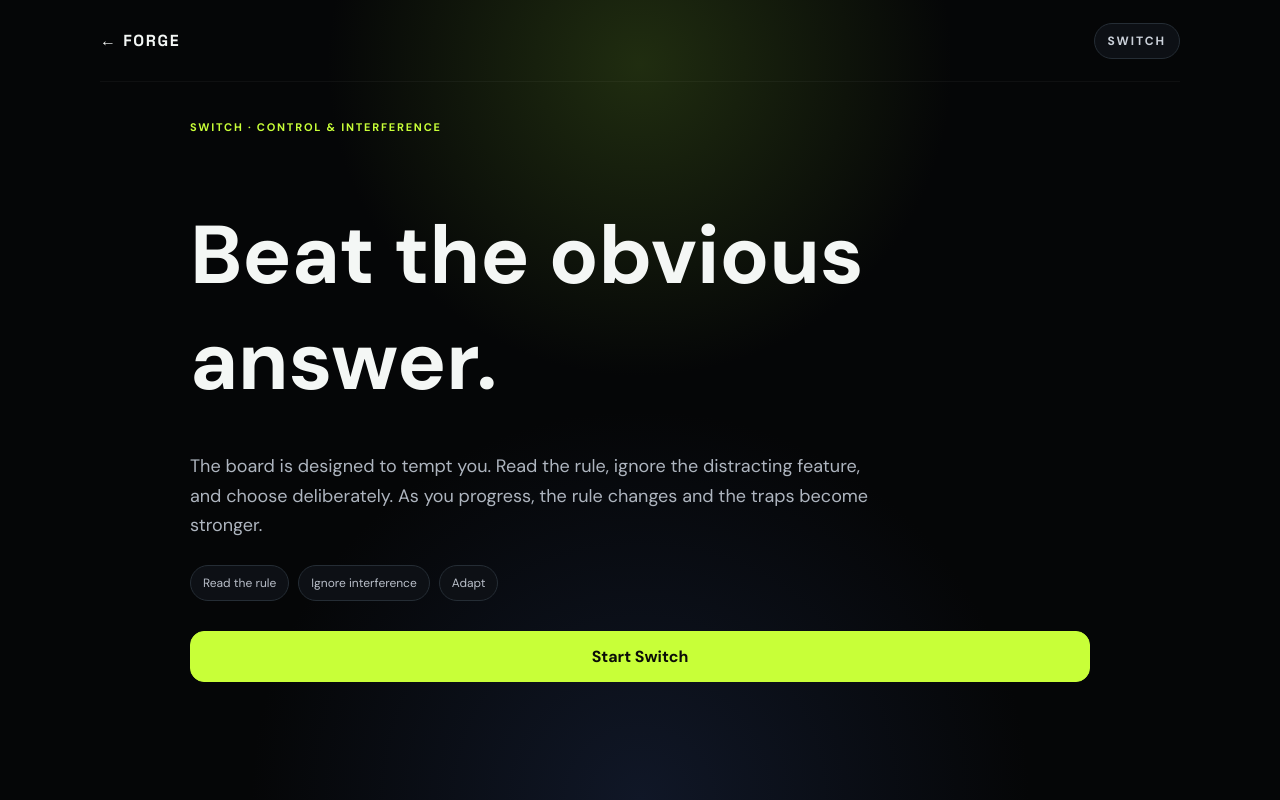
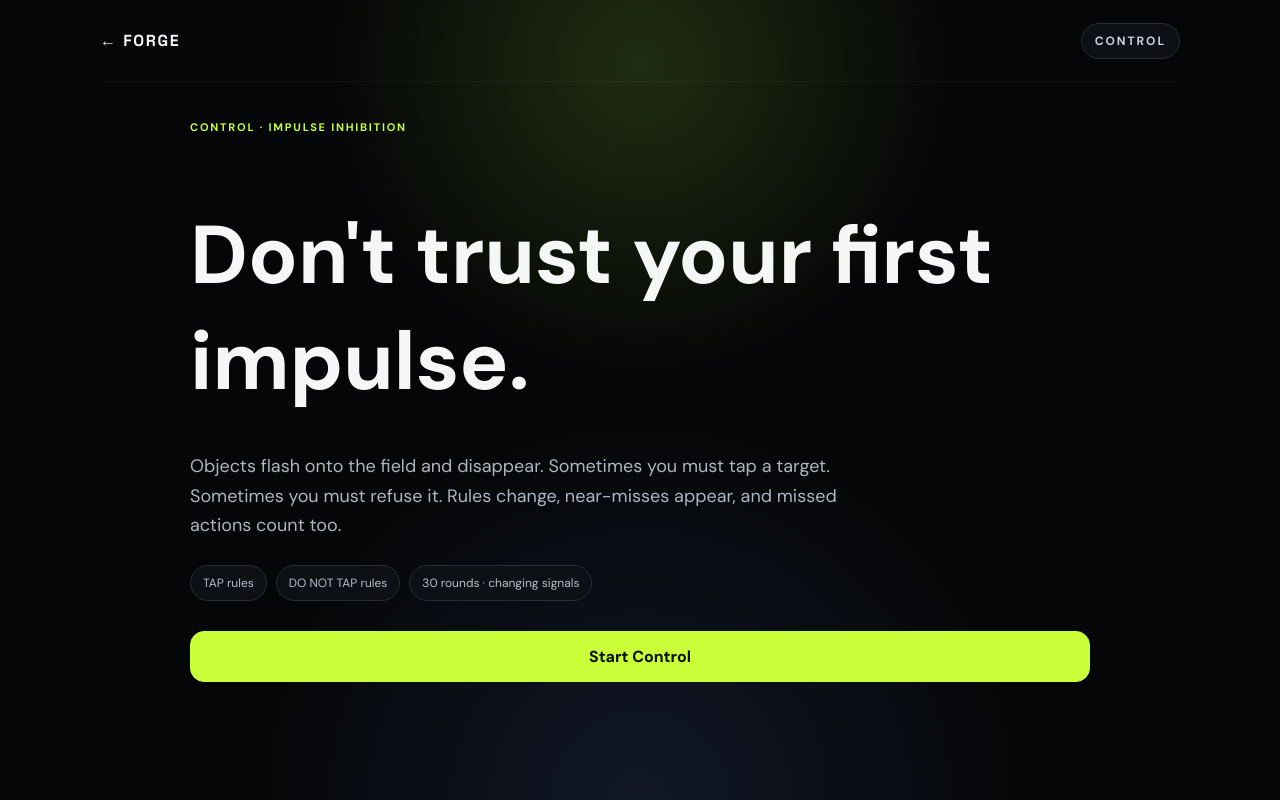
Before and after one commit to Nar-Lod/FORGE, a Next.js app: page /challenges/switch in a window 1280 px wide. Built offline with nearby package versions, Linux system fonts and the light colour scheme.

Commit message:
Redesign Control into flashing tap/do-not-tap impulse inhibition challenge

```diff
--- a/app/challenges/switch/page.tsx
+++ b/app/challenges/switch/page.tsx
@@ -3,41 +3,49 @@
 import { useEffect, useMemo, useState } from "react";
 import Link from "next/link";
 
-const ROUNDS = 18;
-const COLORS = ["GREEN", "RED", "BLUE", "YELLOW"];
-const SHAPES = ["CIRCLE", "SQUARE", "TRIANGLE", "DIAMOND"];
-type Rule = "color" | "shape" | "opposite" | "either";
-type Tile = { id:number; color:string; shape:string; trap:boolean };
+const ROUNDS = 30;
+const ITEMS = [
+  {name:"SUN",icon:"☀"},{name:"MOON",icon:"●"},{name:"STAR",icon:"★"},{name:"DIAMOND",icon:"◆"},
+  {name:"TRIANGLE",icon:"▲"},{name:"SQUARE",icon:"■"},{name:"FLOWER",icon:"✿"},{name:"HEX",icon:"⬢"}
+];
+const COLORS = ["RED","BLUE","GREEN","YELLOW","PURPLE","ORANGE"];
+type Rule = {mode:"tap"|"avoid"; item:string; color:string};
+type Stimulus = {id:number; item:string; icon:string; color:string};
 
-function icon(shape:string){return shape==="CIRCLE"?"●":shape==="SQUARE"?"■":shape==="TRIANGLE"?"▲":"◆";}
-function ruleMatches(tile:Tile,rule:Rule,color:string,shape:string){return rule==="color"?tile.color===color:rule==="shape"?tile.shape===shape:rule==="opposite"?tile.color===color&&tile.shape!==shape:tile.color===color||tile.shape===shape;}
-function makeBoard(rule:Rule,difficulty:number){
- const targetColor=COLORS[Math.floor(Math.random()*COLORS.length)],targetShape=SHAPES[Math.floor(Math.random()*SHAPES.length)];
- const tiles:Tile[]=Array.from({length:8},(_,id)=>({id,color:COLORS[Math.floor(Math.random()*COLORS.length)],shape:SHAPES[Math.floor(Math.random()*SHAPES.length)],trap:false}));
- const target=tiles[Math.floor(Math.random()*tiles.length)];
- if(rule==="color"){target.color=targetColor;target.shape=SHAPES.find(s=>s!==targetShape)||SHAPES[0];}
- if(rule==="shape"){target.shape=targetShape;target.color=COLORS.find(c=>c!==targetColor)||COLORS[0];}
- if(rule==="opposite"){target.color=targetColor;target.shape=SHAPES.find(s=>s!==targetShape)||SHAPES[0];}
- if(rule==="either"){target.color=targetColor;target.shape=targetShape;}
- tiles.forEach(t=>{if(t.id!==target.id&&ruleMatches(t,rule,targetColor,targetShape)){t.color=COLORS.find(c=>c!==targetColor)||COLORS[0];t.shape=SHAPES.find(s=>s!==targetShape)||SHAPES[0];}});
- const trapCandidates=tiles.filter(t=>t.id!==target.id&&!ruleMatches(t,rule,targetColor,targetShape));
- if(trapCandidates.length){trapCandidates[Math.floor(Math.random()*trapCandidates.length)].trap=true;if(difficulty>5&&trapCandidates.length>1)trapCandidates[1].trap=true;}
- return {tiles,targetColor,targetShape,targetId:target.id};
+function randomOf<T>(a:T[]){return a[Math.floor(Math.random()*a.length)];}
+function makeRound(round:number){
+  const mode:Rule["mode"] = round>0 && round%3===0 ? "avoid" : Math.random()<.55 ? "tap" : "avoid";
+  const item=randomOf(ITEMS), color=randomOf(COLORS);
+  const target = Math.random()<.5 ? `item:${item.name}` : `color:${color}`;
+  const rule:Rule={mode,item:target.startsWith("item:")?target.slice(5):item.name,color:target.startsWith("color:")?target.slice(6):color};
+  const useColor=target.startsWith("color:");
+  const stream:Stimulus[]=Array.from({length:10},(_,id)=>{const candidate=randomOf(ITEMS);return {id,item:candidate.name,icon:candidate.icon,color:randomOf(COLORS)}});
+  // Guarantee several true targets and several near-miss distractors.
+  for(let i=0;i<stream.length;i++){
+    const hit=i===4||i===8||i===(round%10);
+    if(hit){stream[i]=useColor?{id,item:randomOf(ITEMS).name,icon:randomOf(ITEMS).icon,color:rule.color}:{id,item:rule.item,icon:ITEMS.find(x=>x.name===rule.item)?.icon||item.icon,color:randomOf(COLORS)};}
+  }
+  return {rule,stream,useColor};
 }
+function matches(s:Stimulus,r:Rule){return r.item.startsWith("item:")?s.item===r.item.slice(5):s.color===r.color;}
 
 export default function SwitchChallenge(){
- const[started,setStarted]=useState(false),[finished,setFinished]=useState(false),[round,setRound]=useState(0),[rule,setRule]=useState<Rule>("color"),[tiles,setTiles]=useState<Tile[]>([]),[targetId,setTargetId]=useState(-1),[targetColor,setTargetColor]=useState(""),[targetShape,setTargetShape]=useState(""),[correct,setCorrect]=useState(0),[mistakes,setMistakes]=useState(0),[traps,setTraps]=useState(0),[clean,setClean]=useState(0),[streak,setStreak]=useState(0),[bestStreak,setBestStreak]=useState(0),[signal,setSignal]=useState(false);
- const difficulty=Math.min(10,Math.floor(round/2));
- const ruleLabel=rule==="color"?`MATCH COLOR: ${targetColor}`:rule==="shape"?`MATCH SHAPE: ${targetShape}`:rule==="opposite"?`MATCH ${targetColor}, IGNORE THE ${targetShape}`:`MATCH COLOR ${targetColor} OR SHAPE ${targetShape}`;
- const nextRule=(n:number):Rule=>{const pool:Rule[]=n<4?["color","shape"]:["color","shape","opposite","either"];return pool[Math.floor(Math.random()*pool.length)];};
- const beginRound=(n:number)=>{const r=nextRule(n),b=makeBoard(r,Math.min(10,Math.floor(n/2)));setRule(r);setTiles(b.tiles);setTargetId(b.targetId);setTargetColor(b.targetColor);setTargetShape(b.targetShape);setSignal(false);window.setTimeout(()=>setSignal(true),500+Math.random()*900);};
- const begin=()=>{setStarted(true);setFinished(false);setRound(0);setCorrect(0);setMistakes(0);setTraps(0);setClean(0);setStreak(0);setBestStreak(0);beginRound(0);};
- const choose=(tile:Tile)=>{if(!signal||finished)return;const ok=tile.id===targetId;if(tile.trap)setTraps(v=>v+1);if(ok){setCorrect(v=>v+1);setClean(v=>v+1);const ns=streak+1;setStreak(ns);setBestStreak(v=>Math.max(v,ns));}else{setMistakes(v=>v+1);setStreak(0);}if(round>=ROUNDS-1)setFinished(true);else{const nr=round+1;setRound(nr);beginRound(nr);}};
- const score=useMemo(()=>finished?Math.max(0,Math.min(100,Math.round(correct/ROUNDS*70+clean/ROUNDS*30-mistakes*2))):0,[finished,correct,clean,mistakes]);
+ const[started,setStarted]=useState(false),[finished,setFinished]=useState(false),[round,setRound]=useState(0),[rule,setRule]=useState<Rule|null>(null),[stream,setStream]=useState<Stimulus[]>([]),[index,setIndex]=useState(0),[armed,setArmed]=useState(false),[correct,setCorrect]=useState(0),[mistakes,setMistakes]=useState(0),[misses,setMisses]=useState(0),[streak,setStreak]=useState(0),[bestStreak,setBestStreak]=useState(0),[last,setLast]=useState<"hit"|"miss"|null>(null);
+ const current=stream[index];
+ const startRound=(n:number)=>{const r=makeRound(n);setRule(r.rule);setStream(r.stream);setIndex(0);setArmed(false);setLast(null);window.setTimeout(()=>setArmed(true),650);};
+ const begin=()=>{setStarted(true);setFinished(false);setRound(0);setCorrect(0);setMistakes(0);setMisses(0);setStreak(0);setBestStreak(0);startRound(0);};
+ // Each stimulus is a short appearance window followed by a blank. A response
+ // is only accepted during the appearance window, so missing a required tap is
+ // itself a measurable control error.
+ useEffect(()=>{if(!started||finished||!armed)return;const t=window.setTimeout(()=>{const shouldTap=current&&rule&&matches(current,rule);if(shouldTap){setMisses(v=>v+1);setStreak(0);setLast("miss");}advance();},900);return()=>window.clearTimeout(t)},[index,armed,started,finished,current,rule]);
+ const advance=()=>{setArmed(false);setLast(null);if(index>=stream.length-1){if(round>=ROUNDS-1){setFinished(true);return;}const n=round+1;setRound(n);startRound(n);}else{const next=index+1;setIndex(next);window.setTimeout(()=>setArmed(true),220+Math.random()*500);}};
+ const choose=()=>{if(!armed||finished||!current||!rule)return;const shouldTap=matches(current,rule);if((rule.mode==="tap"&&shouldTap)||(rule.mode==="avoid"&&!shouldTap)){setCorrect(v=>v+1);setStreak(v=>{const n=v+1;setBestStreak(b=>Math.max(b,n));return n});setLast("hit");}else{setMistakes(v=>v+1);setStreak(0);setLast("miss");}advance();};
+ const ruleText=rule?(rule.mode==="tap"?(rule.item.startsWith("item:")?`TAP ONLY: ${rule.item.slice(5)}`:`TAP ONLY: ${rule.color} ITEMS`):(rule.item.startsWith("item:")?`DO NOT TAP: ${rule.item.slice(5)}`:`DO NOT TAP: ${rule.color} ITEMS`)):"LOADING RULE";
+ const score=useMemo(()=>finished?Math.max(0,Math.min(100,Math.round((correct/ROUNDS)*65+(streak/Math.max(1,bestStreak))*15-(mistakes+misses)*1.5+20))):0,[finished,correct,streak,bestStreak,mistakes,misses]);
  useEffect(()=>{if(!finished)return;let previous:[string,number][]=[["Focus",0],["Control",0],["Patience",0],["Persistence",0],["Consistency",0]];try{previous=JSON.parse(window.localStorage.getItem("forge.metrics")||JSON.stringify(previous))}catch{}window.localStorage.setItem("forge.metrics",JSON.stringify(previous.map(([n,v])=>n==="Control"?[n,Math.max(v,score)]:[n,v])));},[finished,score]);
- return <main className="game-shell"><div className="game-topbar"><Link href="/" className="game-back">← FORGE</Link><div className="game-progress">{started&&!finished?`ROUND ${round+1}/${ROUNDS}`:"SWITCH"}</div></div>
- {!started&&<section className="game-intro"><div className="eyebrow">SWITCH · CONTROL & INTERFERENCE</div><h1>Beat the obvious answer.</h1><p>The board is designed to tempt you. Read the rule, ignore the distracting feature, and choose deliberately. As you progress, the rule changes and the traps become stronger.</p><div className="rule-pills"><span>Read the rule</span><span>Ignore interference</span><span>Adapt</span></div><button className="btn btn-primary" onClick={begin}>Start Switch</button></section>}
- {started&&!finished&&<section className="game-stage"><div className={`target-card switch-rule ${signal?"armed":"waiting"}`}><span>{signal?"CONTROL RULE":"PAUSE"}</span><strong>{signal?ruleLabel:"Read before acting…"}</strong></div><div className="switch-field">{tiles.map(tile=><button key={tile.id} className={`switch-tile tile-${tile.color.toLowerCase()} ${tile.trap?"trap-tile":""}`} onClick={()=>choose(tile)} aria-label={`${tile.color} ${tile.shape}`}><span>{icon(tile.shape)}</span></button>)}</div><div className="live-stats"><span>ROUND <b>{round+1}</b></span><span>CLEAN <b>{clean}</b></span><span>STREAK <b>{streak}</b></span></div><p className="game-hint">Do not follow the tile that merely looks tempting. Follow the rule you were given.</p></section>}
- {finished&&<section className="result-card"><div className="eyebrow">SWITCH COMPLETE</div><div className="result-score">{score}</div><div className="result-label">CONTROL SCORE</div><div className="result-stats"><div><strong>{correct}</strong><span>correct</span></div><div><strong>{mistakes}</strong><span>mistakes</span></div><div><strong>{bestStreak}</strong><span>best streak</span></div></div><p>{score>=80?"You consistently followed the current rule despite competing signals.":"Your mistakes show where the tempting response won. Replay and try to notice the rule before acting."}</p><div className="cta-row"><button className="btn btn-primary" onClick={begin}>Try again</button><Link href="/" className="btn btn-secondary">I'm done</Link></div></section>}
+ return <main className="game-shell"><div className="game-topbar"><Link href="/" className="game-back">← FORGE</Link><div className="game-progress">{started&&!finished?`ROUND ${round+1}/${ROUNDS}`:"CONTROL"}</div></div>
+ {!started&&<section className="game-intro"><div className="eyebrow">CONTROL · IMPULSE INHIBITION</div><h1>Don't trust your first impulse.</h1><p>Objects flash onto the field and disappear. Sometimes you must tap a target. Sometimes you must refuse it. Rules change, near-misses appear, and missed actions count too.</p><div className="rule-pills"><span>TAP rules</span><span>DO NOT TAP rules</span><span>30 rounds · changing signals</span></div><button className="btn btn-primary" onClick={begin}>Start Control</button></section>}
+ {started&&!finished&&rule&&current&&<section className="game-stage control-stage"><div className={`target-card control-rule ${armed?"armed":"waiting"}`}><span>{armed?"LIVE SIGNAL":"GET READY"}</span><strong>{ruleText}</strong></div><div className={`control-field ${armed?"active":""}`} onClick={choose}>{armed?<div className={`control-stimulus ${current.color.toLowerCase()}`}><span>{current.icon}</span><small>{current.item}</small></div>:<div className="signal-wait">WAIT</div>}</div><div className="live-stats"><span>ROUND <b>{round+1}</b></span><span>CLEAN <b>{correct}</b></span><span>ERRORS <b>{mistakes+misses}</b></span><span>STREAK <b>{streak}</b></span></div><p className="game-hint">{last==="hit"?"Good control. Read the next rule before the next signal.":last==="miss"?"The impulse won this round. Reset, read the rule, and try the next signal.":rule.mode==="avoid"?"The hardest part may be doing nothing. Do not tap the instructed target.":"Tap only when the instructed target appears."}</p></section>}
+ {finished&&<section className="result-card"><div className="eyebrow">CONTROL COMPLETE</div><div className="result-score">{score}</div><div className="result-label">CONTROL SCORE</div><div className="result-stats"><div><strong>{correct}</strong><span>clean decisions</span></div><div><strong>{mistakes}</strong><span>wrong taps</span></div><div><strong>{misses}</strong><span>missed targets</span></div><div><strong>{bestStreak}</strong><span>best streak</span></div></div><p>Control is not simply reacting quickly. It is noticing the rule, resisting the automatic response, and acting—or deliberately not acting—when the signal demands it.</p><div className="cta-row"><button className="btn btn-primary" onClick={begin}>Try again</button><Link href="/" className="btn btn-secondary">I'm done</Link></div></section>}
  </main>;
 }
```
